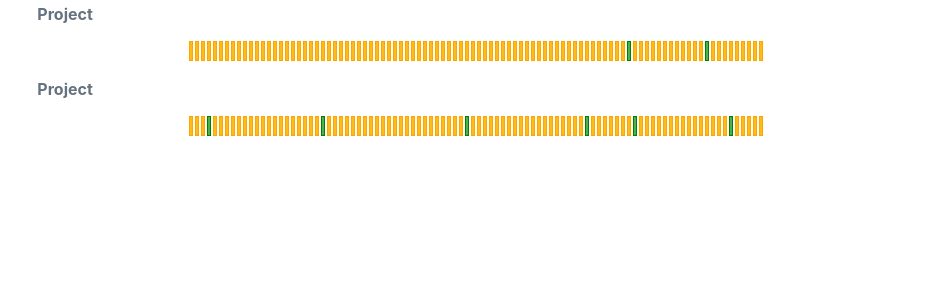
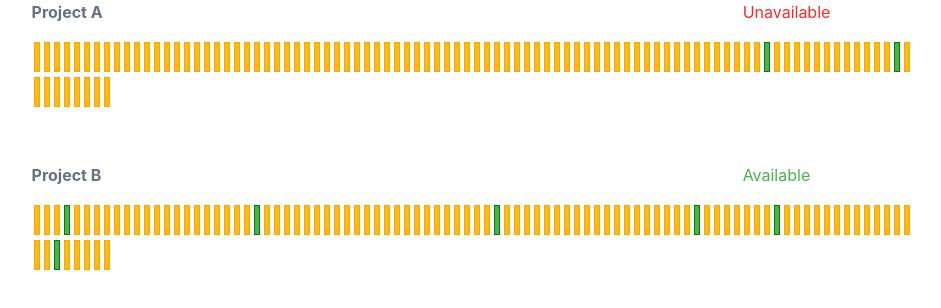
Before and after one commit to karlmatti/reactjs-project-availability, a React (Create React App) app: page / in a window 1280 px wide. Shown: the top 308 px of the page, without its empty margins (164-1105 px from the left). Built offline with nearby package versions, Linux system fonts and the light colour scheme.

Commit message:
added more style and getting availability status

```diff
--- a/src/App.js
+++ b/src/App.js
@@ -8,12 +8,18 @@ function App() {
 
   return (
       <Grid container>
-          <Grid item xs={2}/>
-          <Grid item xs={8}>
+          <Grid item xs={1}/>
+          <Grid item xs={10}>
               <Availability/>
           </Grid>
 
-          <Grid item xs={2}/>
+          <Grid item xs={1}/>
+          <link
+              rel="stylesheet"
+              href="https://maxcdn.bootstrapcdn.com/bootstrap/4.5.0/css/bootstrap.min.css"
+              integrity="sha384-9aIt2nRpC12Uk9gS9baDl411NQApFmC26EwAOH8WgZl5MYYxFfc+NcPb1dKGj7Sk"
+              crossOrigin="anonymous"
+          />
         </Grid>
   );
 }
--- a/src/component/Project-availability.js
+++ b/src/component/Project-availability.js
@@ -2,6 +2,7 @@ import React, { useState, useEffect } from 'react';
 import dateFormat from 'dateformat';
 import Project from "./Project";
 import {Grid} from "@material-ui/core";
+
 
 
 /*
@@ -37,10 +38,10 @@ export default function Availability() {
 
     return (
 
-        <Grid container spacing={3}>
-            <Project dataset={generate_series(1)}/>
+        <Grid container>
+            <Project dataset={generate_series(1)} name={"Project A"}/>
 
-            <Project dataset={generate_series(1)}/>
+            <Project dataset={generate_series(1)} name={"Project B"}/>
         </Grid>
     );
 }
--- a/src/component/Project.js
+++ b/src/component/Project.js
@@ -1,32 +1,43 @@
 import React, {useState} from 'react';
 import {Grid} from '@material-ui/core';
 
+const projectStyle = {
+    paddingBottom: "5%"
+}
 
 const availableVLine = {
 
     backgroundColor: "#4CAF50",
     color: "solid green",
     border: "1px solid green",
-    height: "20px",
-    padding: "1px",
-    margin: "1px"
+    height: "30px",
+    padding: "2px",
+    margin: "2px"
 
 }
 const partiallyUnavailableVLine = {
     backgroundColor: "#fcbb19",
     color: "solid green",
     border: "1px solid orange",
-    height: "20px",
-    padding: "1px",
-    margin: "1px"
+    height: "30px",
+    padding: "2px",
+    margin: "2px"
 }
 const unavailableVLine = {
     backgroundColor: "#f12c2c",
     color: "solid red",
     border: "1px solid orange",
-    height: "20px",
+    height: "25px",
     padding: "1px",
     margin: "1px"
+}
+
+const availableStatus = {
+    color: "#4CAF50"
+}
+
+const unavailableStatus = {
+    color: "#f12c2c"
 }
 
 const headerStyle = {
@@ -34,9 +45,28 @@ const headerStyle = {
     fontWeight: "bold"
 }
 
+
+
+function capitalizeFirstLetter(string) {
+    return string.charAt(0).toUpperCase() + string.slice(1);
+}
 export default function Project (props) {
     let [statusBars, setStatusBars] = useState(generateStatusBars())
-    console.log(statusBars);
+    let [availability, setAvailability] = useState(getAvailability())
+
+    // Returns true or false
+    function getAvailability() {
+        return props.dataset[props.dataset.length - 1].availability;
+    }
+
+
+    /*
+    Example statusBar:
+    [{ availability: "partially-unavailable", downTime: 5, timestamp: "00:14:00Z / 14NOV20" },
+    { availability: "partially-unavailable", downTime: 3, timestamp: "00:29:00Z / 14NOV20" },
+    ...
+    ]
+     */
     function generateStatusBars(){
         let counter = 14;
         let statusBar = {availability: "available", downTime: 0}
@@ -89,25 +119,36 @@ export default function Project (props) {
             <Grid>
                 {listItems}
             </Grid>
-
-
         );
     }
 
     return (
         <Grid container justify="center"
-              alignItems="center">
+              alignItems="center"
+                style={projectStyle}>
             <Grid container justify="left"
                   alignItems="center">
-                <Grid item>
-                    <p style={headerStyle}>Project</p>
+                <Grid item xs={1}/>
+                <Grid item xs={2}>
+                    <p style={headerStyle}>{props.name}</p>
                 </Grid>
+                <Grid item xs={6}/>
+                <Grid item xs={2}>
+                    <p style={availability ? availableStatus : unavailableStatus}>
+                        {availability ? "Available" : "Unavailable"}
+                    </p>
+                </Grid>
+                <Grid item xs={1}/>
+
+
             </Grid>
-            <Grid container justify="center"
+            <Grid container justify="left"
                   alignItems="center">
-                <Grid item>
+                <Grid item xs={1}/>
+                <Grid item xs={10}>
                     <StatusList status={statusBars}/>
                 </Grid>
+                <Grid item xs={1}/>
             </Grid>
 
         </Grid>
```
